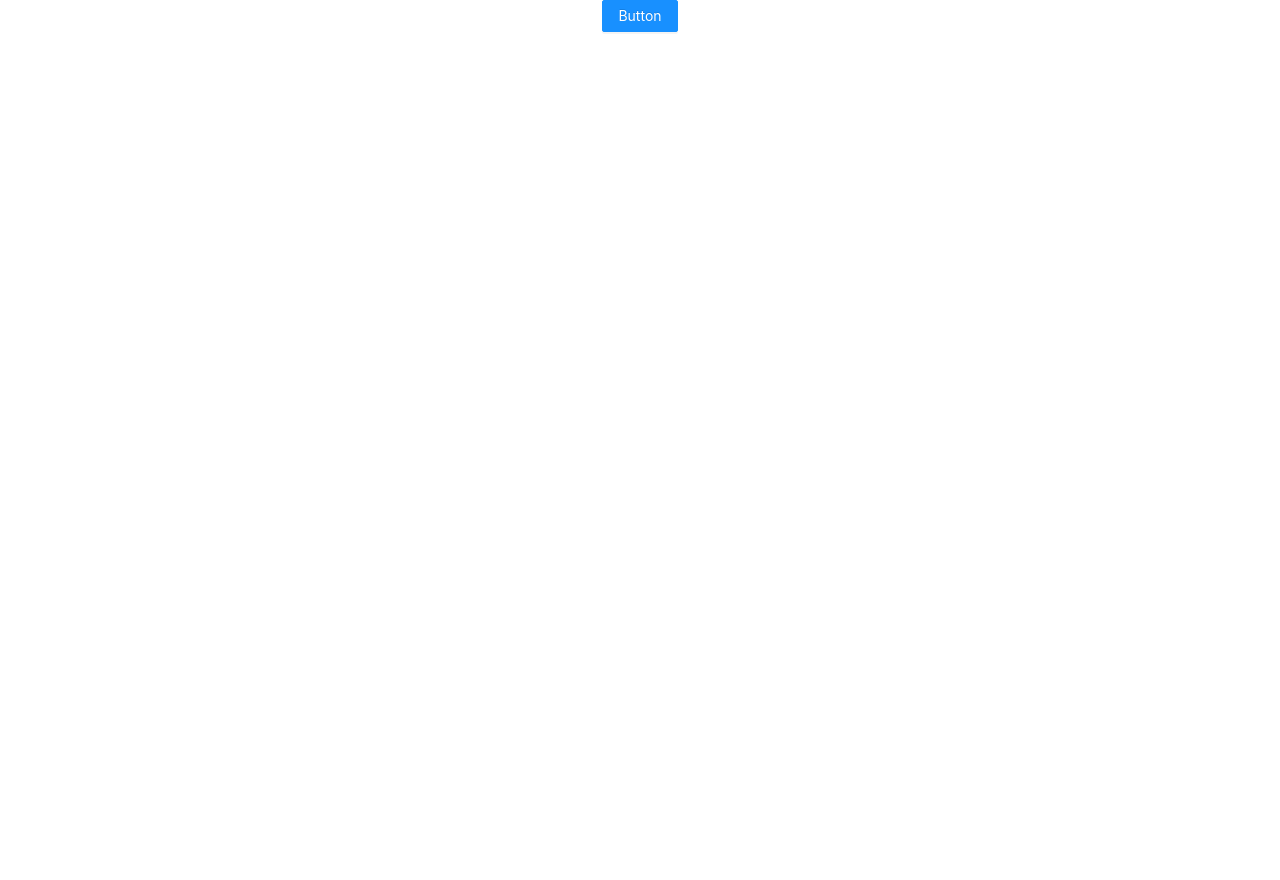
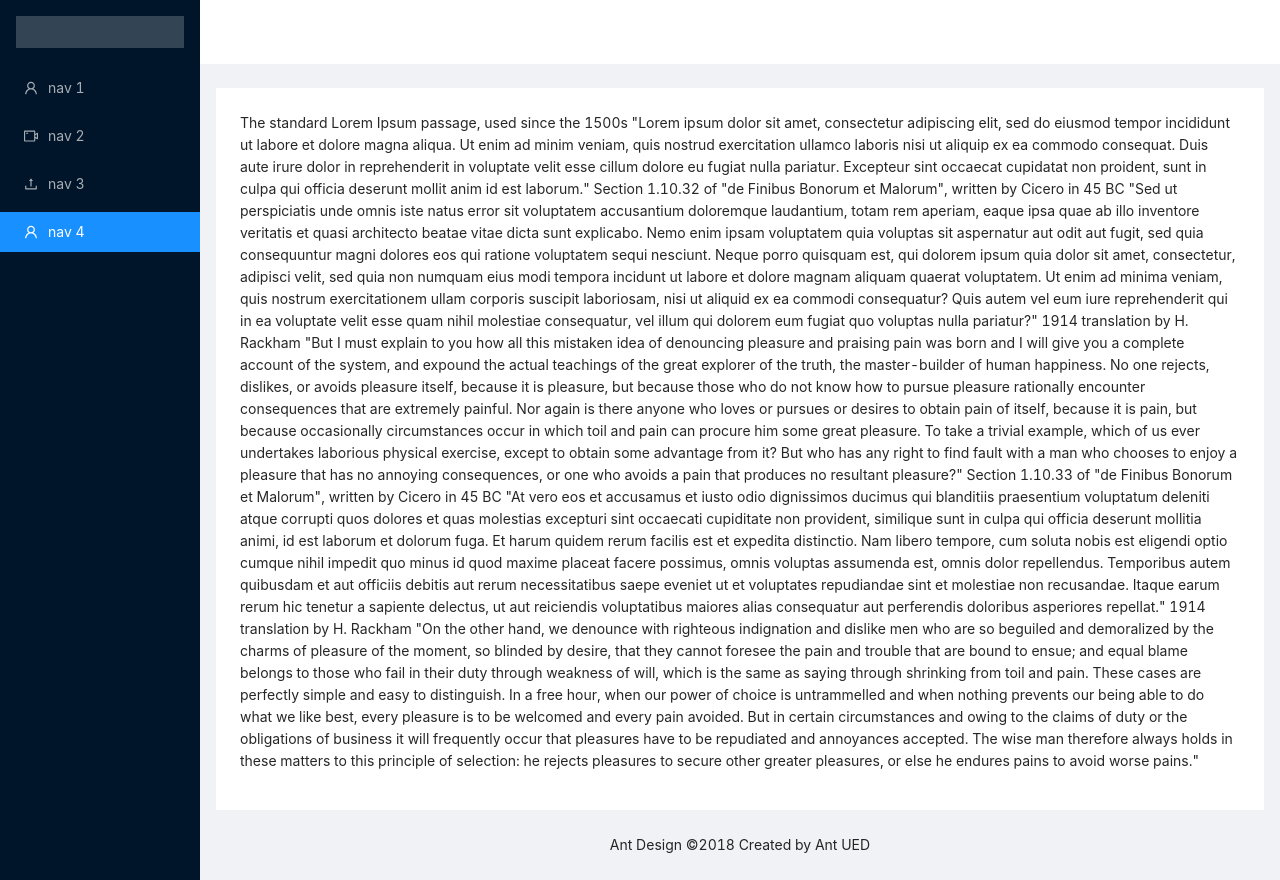
Before and after one commit to AnandPawanipagar/crud-vendor, a React (Create React App) app in the folder frontend/: page / in a window 1280 px wide. Before the commit the page ends 800 px from the top, so only its background shows below. Built offline with nearby package versions, Linux system fonts and the light colour scheme.

Commit message:
feat: antd layout integrated

```diff
--- a/frontend/src/App.css
+++ b/frontend/src/App.css
@@ -1,5 +1,20 @@
 @import '~antd/dist/antd.css';
+.logo {
+  height: 32px;
+  margin: 16px;
+  background: rgba(255, 255, 255, 0.2);
+}
 
+.site-layout-sub-header-background {
+  background: #fff;
+}
+
+.site-layout-background {
+  background: #fff;
+}
+  [data-theme="dark"] .site-layout-sub-header-background {
+    background: #141414;
+  }
 
 .App {
   text-align: center;
--- a/frontend/src/App.js
+++ b/frontend/src/App.js
@@ -1,11 +1,77 @@
+import './App.css';
+import { UploadOutlined, UserOutlined, VideoCameraOutlined } from '@ant-design/icons';
+import { Layout, Menu } from 'antd';
 import React from 'react';
-import { Button } from 'antd';
-import './App.css';
+const { Header, Content, Footer, Sider } = Layout;
+const App = () => (
+  <Layout>
+    <Sider
+      breakpoint="lg"
+      collapsedWidth="0"
+      onBreakpoint={(broken) => {
+        console.log(broken);
+      }}
+      onCollapse={(collapsed, type) => {
+        console.log(collapsed, type);
+      }}
+    >
+      <div className="logo" />
+      <Menu
+        theme="dark"
+        mode="inline"
+        defaultSelectedKeys={['4']}
+        items={[UserOutlined, VideoCameraOutlined, UploadOutlined, UserOutlined].map(
+          (icon, index) => ({
+            key: String(index + 1),
+            icon: React.createElement(icon),
+            label: `nav ${index + 1}`,
+          }),
+        )}
+      />
+    </Sider>
+    <Layout>
+      <Header
+        className="site-layout-sub-header-background"
+        style={{
+          padding: 0,
+        }}
+      />
+      <Content
+        style={{
+          margin: '24px 16px 0',
+        }}
+      >
+        <div
+          className="site-layout-background"
+          style={{
+            padding: 24,
+            minHeight: 360,
+          }}
+        >
+          <p>The standard Lorem Ipsum passage, used since the 1500s
+"Lorem ipsum dolor sit amet, consectetur adipiscing elit, sed do eiusmod tempor incididunt ut labore et dolore magna aliqua. Ut enim ad minim veniam, quis nostrud exercitation ullamco laboris nisi ut aliquip ex ea commodo consequat. Duis aute irure dolor in reprehenderit in voluptate velit esse cillum dolore eu fugiat nulla pariatur. Excepteur sint occaecat cupidatat non proident, sunt in culpa qui officia deserunt mollit anim id est laborum."
 
-const App = () => (
-  <div className="App">
-    <Button type="primary">Button</Button>
-  </div>
+Section 1.10.32 of "de Finibus Bonorum et Malorum", written by Cicero in 45 BC
+"Sed ut perspiciatis unde omnis iste natus error sit voluptatem accusantium doloremque laudantium, totam rem aperiam, eaque ipsa quae ab illo inventore veritatis et quasi architecto beatae vitae dicta sunt explicabo. Nemo enim ipsam voluptatem quia voluptas sit aspernatur aut odit aut fugit, sed quia consequuntur magni dolores eos qui ratione voluptatem sequi nesciunt. Neque porro quisquam est, qui dolorem ipsum quia dolor sit amet, consectetur, adipisci velit, sed quia non numquam eius modi tempora incidunt ut labore et dolore magnam aliquam quaerat voluptatem. Ut enim ad minima veniam, quis nostrum exercitationem ullam corporis suscipit laboriosam, nisi ut aliquid ex ea commodi consequatur? Quis autem vel eum iure reprehenderit qui in ea voluptate velit esse quam nihil molestiae consequatur, vel illum qui dolorem eum fugiat quo voluptas nulla pariatur?"
+
+1914 translation by H. Rackham
+"But I must explain to you how all this mistaken idea of denouncing pleasure and praising pain was born and I will give you a complete account of the system, and expound the actual teachings of the great explorer of the truth, the master-builder of human happiness. No one rejects, dislikes, or avoids pleasure itself, because it is pleasure, but because those who do not know how to pursue pleasure rationally encounter consequences that are extremely painful. Nor again is there anyone who loves or pursues or desires to obtain pain of itself, because it is pain, but because occasionally circumstances occur in which toil and pain can procure him some great pleasure. To take a trivial example, which of us ever undertakes laborious physical exercise, except to obtain some advantage from it? But who has any right to find fault with a man who chooses to enjoy a pleasure that has no annoying consequences, or one who avoids a pain that produces no resultant pleasure?"
+
+Section 1.10.33 of "de Finibus Bonorum et Malorum", written by Cicero in 45 BC
+"At vero eos et accusamus et iusto odio dignissimos ducimus qui blanditiis praesentium voluptatum deleniti atque corrupti quos dolores et quas molestias excepturi sint occaecati cupiditate non provident, similique sunt in culpa qui officia deserunt mollitia animi, id est laborum et dolorum fuga. Et harum quidem rerum facilis est et expedita distinctio. Nam libero tempore, cum soluta nobis est eligendi optio cumque nihil impedit quo minus id quod maxime placeat facere possimus, omnis voluptas assumenda est, omnis dolor repellendus. Temporibus autem quibusdam et aut officiis debitis aut rerum necessitatibus saepe eveniet ut et voluptates repudiandae sint et molestiae non recusandae. Itaque earum rerum hic tenetur a sapiente delectus, ut aut reiciendis voluptatibus maiores alias consequatur aut perferendis doloribus asperiores repellat."
+
+1914 translation by H. Rackham
+"On the other hand, we denounce with righteous indignation and dislike men who are so beguiled and demoralized by the charms of pleasure of the moment, so blinded by desire, that they cannot foresee the pain and trouble that are bound to ensue; and equal blame belongs to those who fail in their duty through weakness of will, which is the same as saying through shrinking from toil and pain. These cases are perfectly simple and easy to distinguish. In a free hour, when our power of choice is untrammelled and when nothing prevents our being able to do what we like best, every pleasure is to be welcomed and every pain avoided. But in certain circumstances and owing to the claims of duty or the obligations of business it will frequently occur that pleasures have to be repudiated and annoyances accepted. The wise man therefore always holds in these matters to this principle of selection: he rejects pleasures to secure other greater pleasures, or else he endures pains to avoid worse pains."</p>
+        </div>
+      </Content>
+      <Footer
+        style={{
+          textAlign: 'center',
+        }}
+      >
+        Ant Design ©2018 Created by Ant UED
+      </Footer>
+    </Layout>
+  </Layout>
 );
-
 export default App;
```
